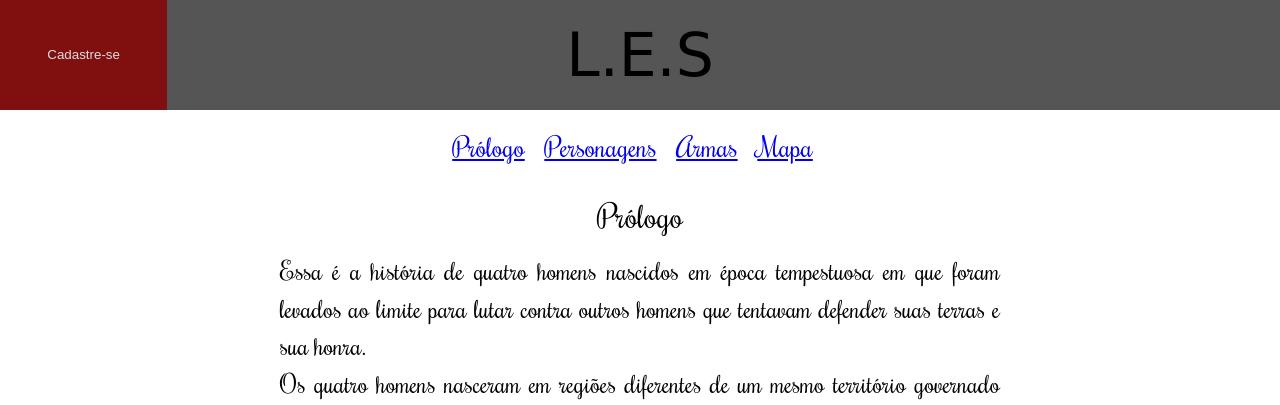
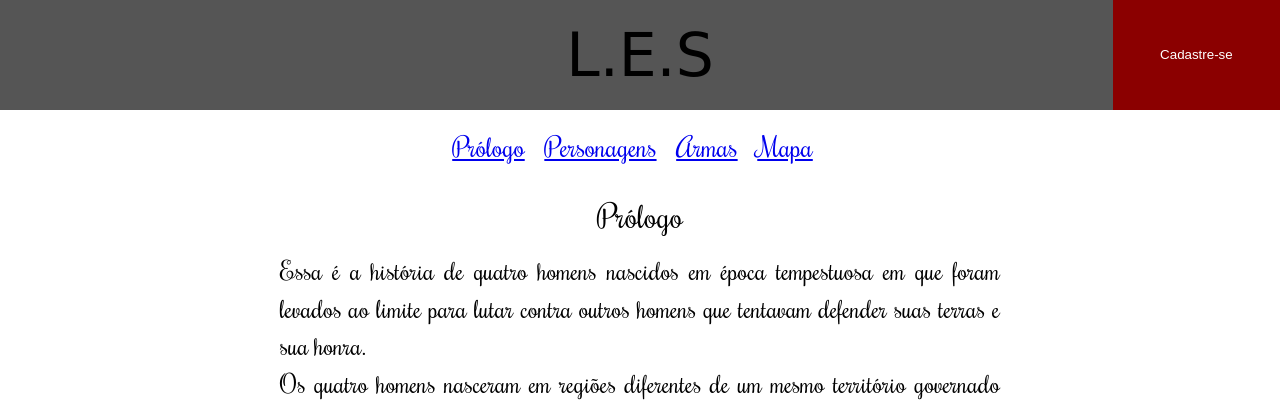
Before and after one commit to Letalin/rpg, a PHP site: page /html/wikia.html in a window 1280 px wide. Shown: the top 405 px of the page. Run offline with PHP 8.4, Linux system fonts and the light colour scheme; some web fonts are replaced.

Commit message:
Update site.css

```diff
--- a/css/site.css
+++ b/css/site.css
@@ -70,4 +70,6 @@ button:hover {
 .botao {
     float: right;
     position: absolute;
+    top: 0;
+    right: 0;
 }
```
